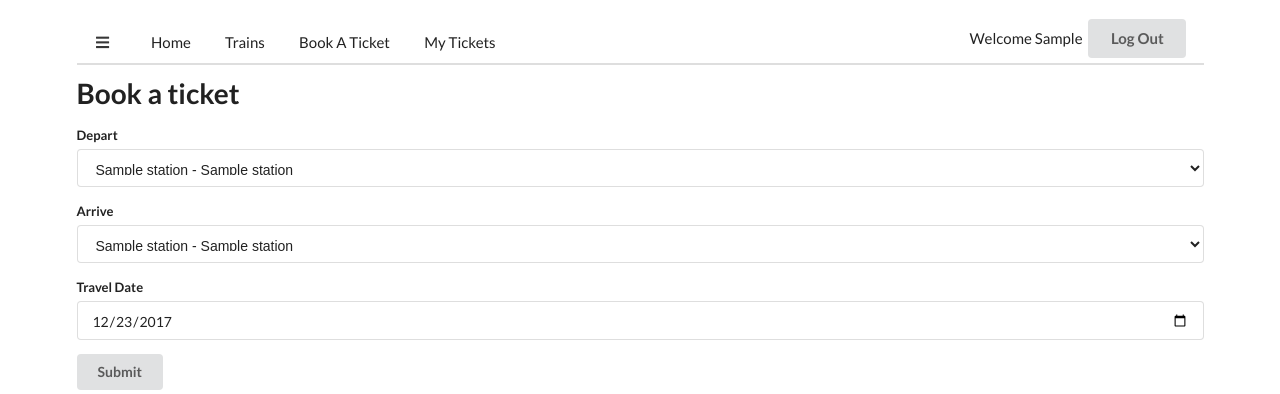
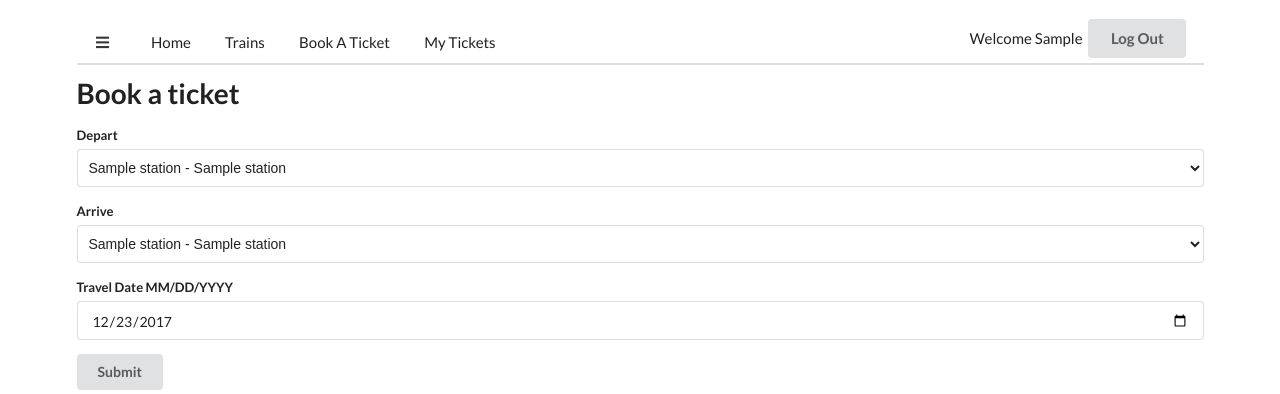
Before and after one commit to jamesw8/RailroadSystem, a Flask app: template templates/index.html in a window 1280 px wide. Shown: the top 394 px of the page. Run offline with Flask 2, Linux system fonts and the light colour scheme; the template is opened without the code that fills it: most values are stand-ins (such as "Sample title", 1, 10 or a date in 2020); some libraries are stand-ins or nearby versions.

Commit message:
templates

```diff
--- a/templates/index.html
+++ b/templates/index.html
@@ -5,26 +5,26 @@
 			<h1 class="ui header">Book a ticket</h1>
 			<div class="field">
 				<label>Depart</label>
-				<select name="depart" class="ui selection dropdown">
+				<select name="depart" class="ui fluid dropdown">
 					{% if stations %}
 						{% for station in stations %}
-							<option class="item" value="{{ station[0] }}">{{ station[2] }} - {{ station[1] }}</option>
+							<option value="{{ station[0] }}">{{ station[2] }} - {{ station[1] }}</option>
 						{% endfor %}
 					{% endif %}
 				</select>
 			</div>
 			<div class="field">
 				<label>Arrive</label>
-				<select name="arrive" class="ui selection dropdown">
+				<select name="arrive" class="ui fluid dropdown">
 					{% if stations %}
 						{% for station in stations %}
-							<option class="item" value="{{ station[0] }}">{{ station[2] }} - {{ station[1] }}</option>
+							<option value="{{ station[0] }}">{{ station[2] }} - {{ station[1] }}</option>
 						{% endfor %}
 					{% endif %}
 				</select>
 			</div>
 			<div class="field">
-				<label>Travel Date</label>
+				<label>Travel Date MM/DD/YYYY</label>
 				<input id="traveldate" class="ui" type="date" name="travel_date" />
 			</div>
 			<input class="ui button" type="submit" value="Submit" />
--- a/templates/trains.html
+++ b/templates/trains.html
@@ -9,7 +9,7 @@
 			<input class="ui button" type="submit" value="Submit" />
 		</div>
 	</form>
-	{% if  %}
+	{% if headers %}
 	<div class="ui container">
 		<table class="ui celled table">
 			<thead>
```
